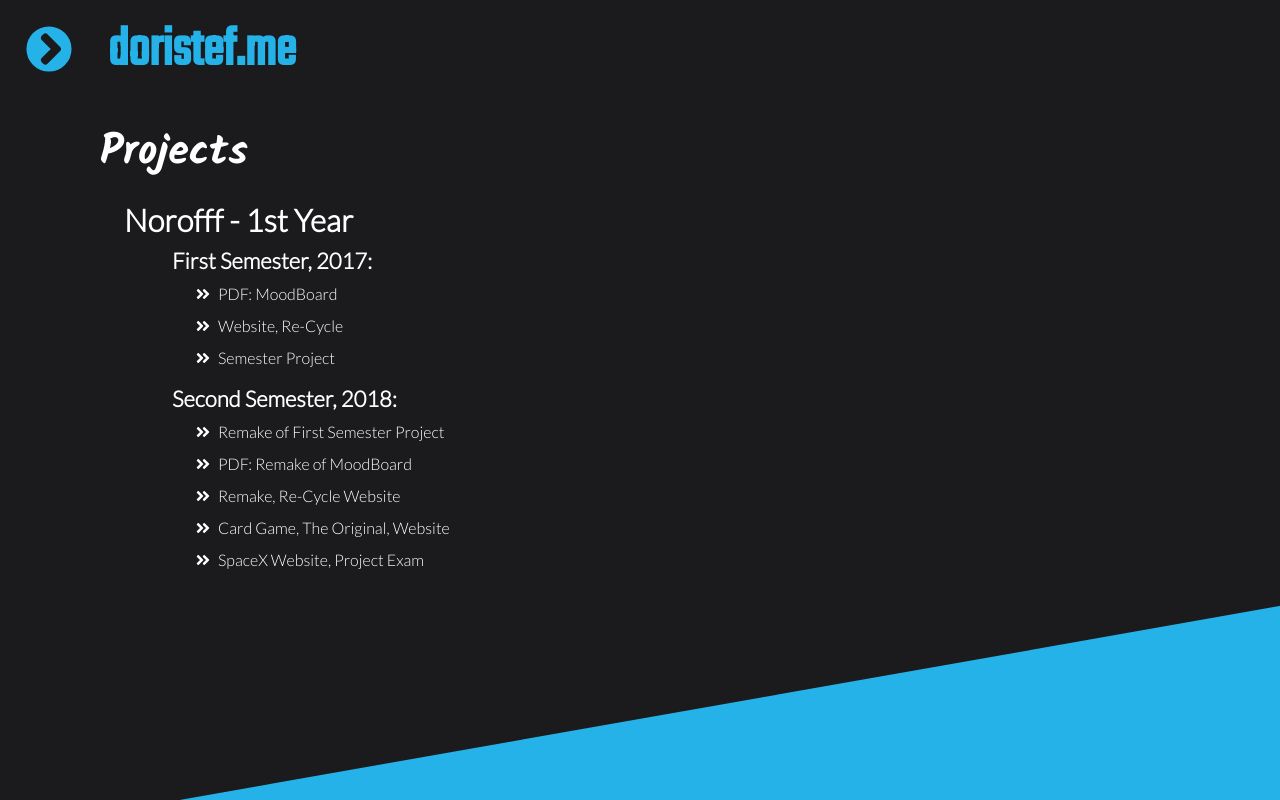
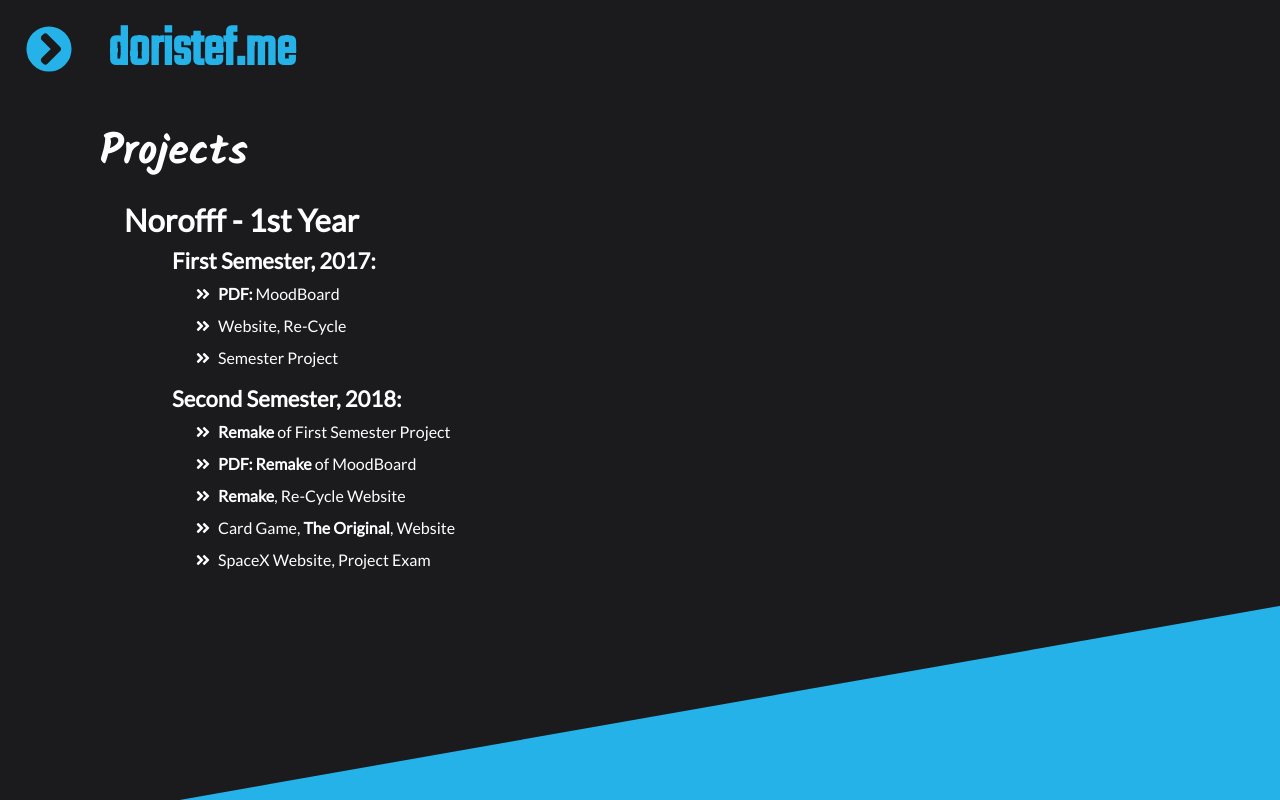
Before and after one commit to doristef/doristef.me, a Vue app: page /projects in a window 1280 px wide. Shown: the top 800 px of the page. Built offline with nearby package versions, Linux system fonts and the light colour scheme.

Commit message:
Small styling updates

```diff
--- a/src/components/Projects.vue
+++ b/src/components/Projects.vue
@@ -64,7 +64,7 @@
 
 <!-- Projects - Noroff year 2 -->
           <div class="[ ml-4 mr-2 mt-4 ][ container-color-content ]">
-              <h2 class="[ pt-5 ]">Norofff - 2nd Year</h2>
+              <h2 class="[ pt-5 ]">Noroff - 2nd Year</h2>
               <div class="[ pl-2 pl-lg-5 pb-5 ]">
                     <h4>Third Semester, 2018: </h4>
                     <ul class="[ container-color-link ][ list-unstyled ][ pb-5 ]">
--- a/src/scss/partials/blocktags.scss
+++ b/src/scss/partials/blocktags.scss
@@ -3,12 +3,12 @@ body,html {
     max-width: 100vw;
     overflow-x: hidden;
     min-height: 100vh;
-    font-size: $bodyFontSize;
+
 }
 
 body {
     font-family: $bodyFont;
-    font-weight: $bodyWeight !important;
+    font-weight: $bodyWeight;
     font-style: normal;
     font-size: $bodyFontSize;
     color: $white;
@@ -16,6 +16,9 @@ body {
     line-height: $lineHeight;
 }
 
+strong, b {
+    font-weight: $bodyBoldWeight;
+}
 //** HEADINGS **//
 
 @each $heading, $size in $headings {
--- a/src/scss/partials/variables.scss
+++ b/src/scss/partials/variables.scss
@@ -1,14 +1,15 @@
 // FONT FAMILY
-@import url('https://fonts.googleapis.com/css?family=Lato:300|Teko:400:700|Kalam:700');
+@import url('https://fonts.googleapis.com/css?family=Lato:400:700:900|Teko:400:700|Kalam:700');
 
 //*** FONT - IMPORT ***/
 
 $bodyFont : 'Lato',sans-serif;
-$bodyWeight : 300;
+$bodyWeight : 400;
+$bodyBoldWeight: 900;
 $h1Font : 'Kalam', cursive;
 $h1Weight: 700;
 $headingFont : 'Lato', cursive;
-$headingWeight: 700;
+$headingWeight: 900;
 $navHeadingFont : 'Teko', sans-serif;
 $navHeadingWeight: 700;
 $navHeadingSize: 3.5em;
```
